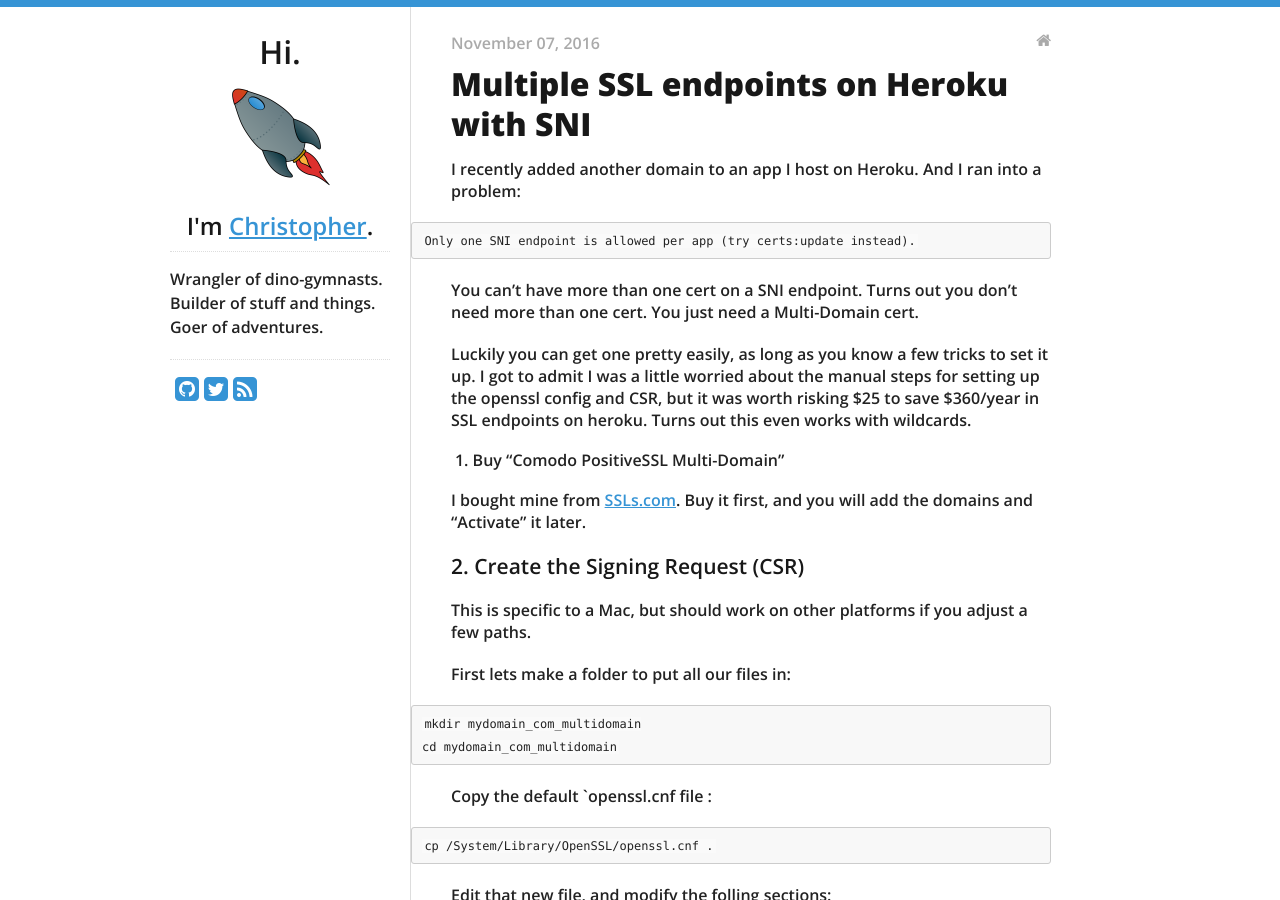
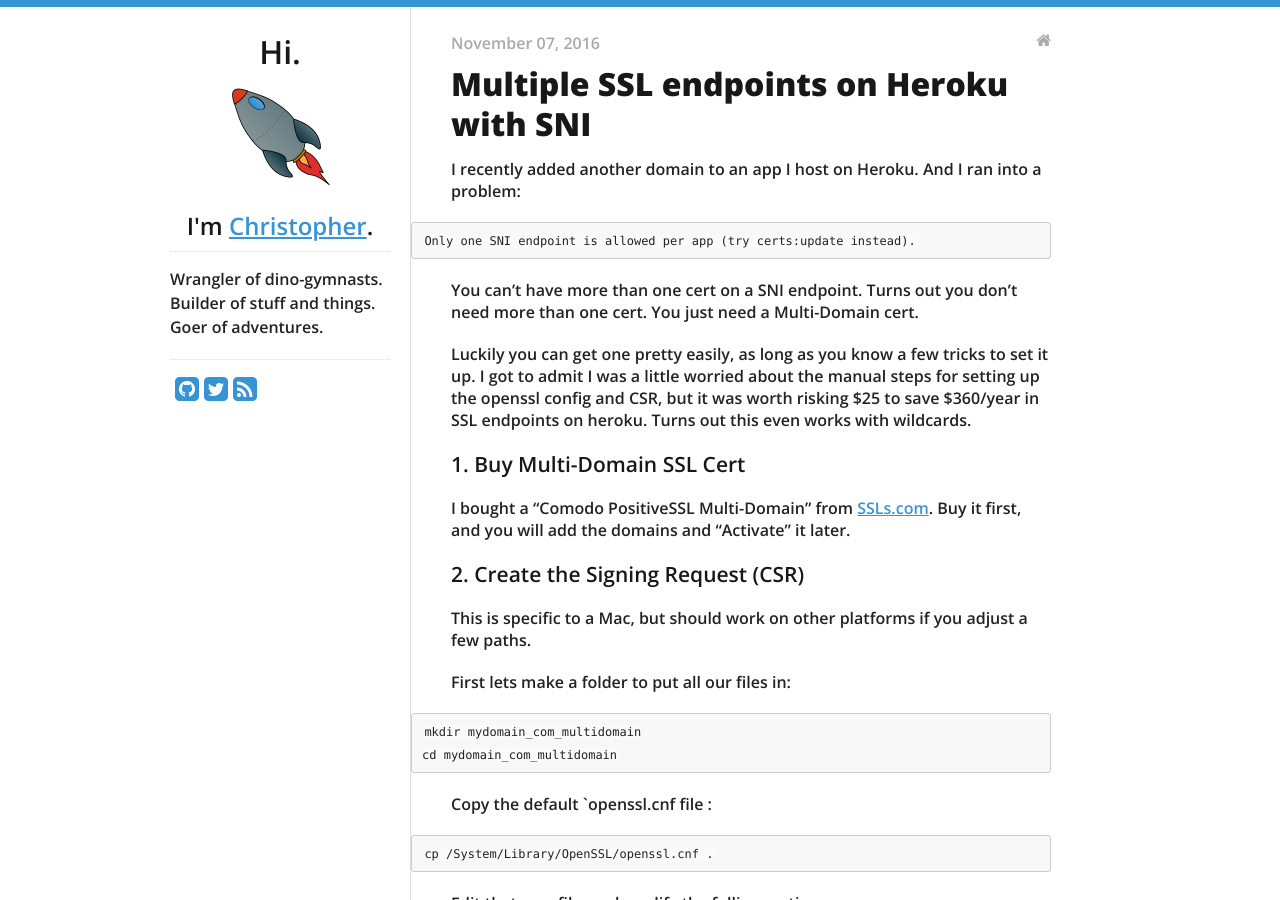
Before and after one commit to csexton/codeography.com, a Jekyll site: the page built from _posts/2016-11-07-multiple-ssl-endpoints-on-heroku-with-sni.md, in a window 1280 px wide and 900 px high. Built offline with Jekyll 4.4.1, drawn with Linux system fonts in a browser that asks for light colours; nearby versions of some CDN libraries; comment, search, counter and statistics services are not loaded.

Commit message:
Update title in multi-domain post

```diff
--- a/_posts/2016-11-07-multiple-ssl-endpoints-on-heroku-with-sni.md
+++ b/_posts/2016-11-07-multiple-ssl-endpoints-on-heroku-with-sni.md
@@ -14,9 +14,9 @@ You can't have more than one cert on a SNI endpoint. Turns out you don't need mo
 Luckily you can get one pretty easily, as long as you know a few tricks to set it up. I got to admit I was a little worried about the manual steps for setting up the openssl config and CSR, but it was worth risking $25 to save $360/year in SSL endpoints on heroku. Turns out this even works with wildcards.
 
 
-1. Buy "Comodo PositiveSSL Multi-Domain"
+### 1. Buy Multi-Domain SSL Cert
 
-I bought mine from [SSLs.com](https://www.ssls.com/ssl-certificates/comodo-positivessl-multi-domain). Buy it first, and you will add the domains and "Activate" it later.
+I bought a "Comodo PositiveSSL Multi-Domain" from [SSLs.com](https://www.ssls.com/ssl-certificates/comodo-positivessl-multi-domain). Buy it first, and you will add the domains and "Activate" it later.
 
 ### 2. Create the Signing Request (CSR)
 
```
